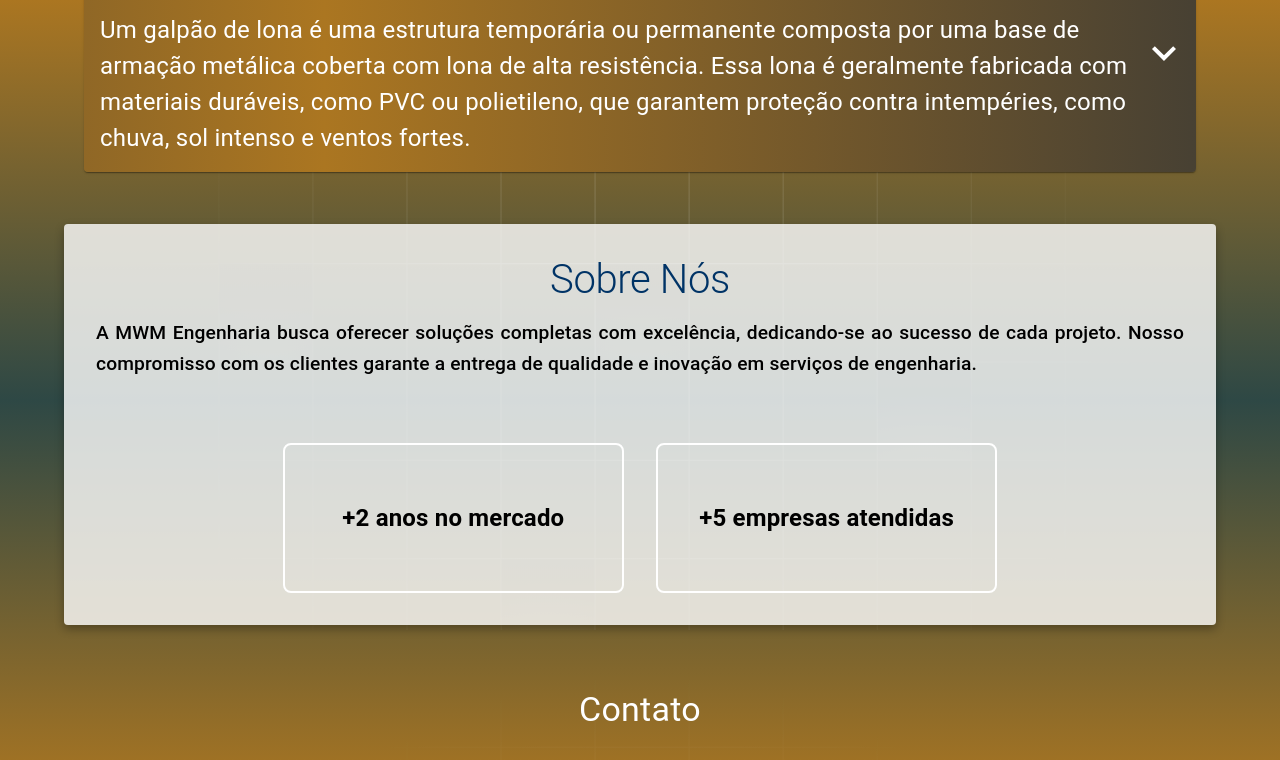
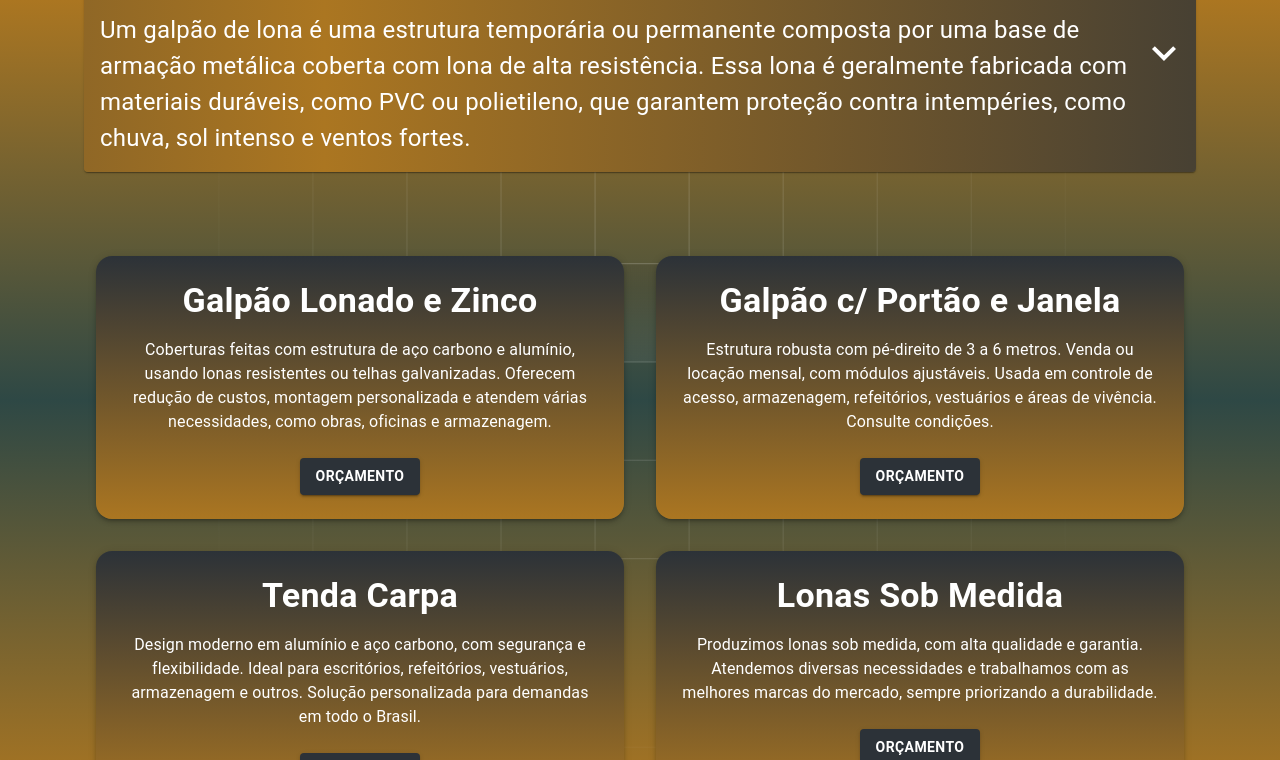
Before and after one commit to Lijunio/mwm-teste, a React (Create React App) app: page / in a window 1280 px wide. Shown: the part 2000-2760 px from the top of the page. Built offline with nearby package versions, Linux system fonts and the light colour scheme.

Commit message:
alterações

```diff
--- a/src/components/AboutUs.tsx
+++ b/src/components/AboutUs.tsx
@@ -1,114 +1,176 @@
 import React from "react";
-import { Typography, Box, Grid, Card } from "@mui/material";
+import { Box, Card, Typography, Button, Grid } from "@mui/material";
 
 const AboutUs: React.FC = () => {
+  const handleBudgetRequest = (title: string) => {
+    const message = `Olá! Estive analisando o seu site e tenho uma dúvida em relação a ${title}.`;
+    window.open(
+      `https://wa.me/5531991502088?text=${encodeURIComponent(message)}`,
+      "_blank"
+    );
+  };
+
   return (
+    <Box sx={{ p: 4, fontFamily: "'Roboto', sans-serif" }}>
+      <Grid container spacing={4} justifyContent="center">
+        <Grid item xs={12} sm={6} md={6}>
           <Card
             sx={{
-        width: { xs: "90%", md: "100%" },
-        backgroundColor: "rgba(255, 255, 255, 0.8)",
-        boxShadow: "0px 4px 10px rgba(0, 0, 0, 0.3)",
-        margin: "20px auto",
-      }}
-    >
-      <Box sx={{ color: "black", textAlign: "center", p: { xs: 2, sm: 4 } }}>
-        <Typography
-          variant="h2"
-          gutterBottom
-          sx={{
-            color: "#003366",
-            fontSize: { xs: "1.8rem", sm: "2rem", md: "2.5rem" },
-          }}
-        >
-          Sobre Nós
-        </Typography>
-        <Typography
-          variant="h6"
-          textAlign="justify"
-          gutterBottom
-          sx={{
-            fontSize: { xs: "1rem", sm: "1rem", md: "1.2rem" },
-          }}
-        >
-          A MWM Engenharia busca oferecer soluções completas com excelência,
-          dedicando-se ao sucesso de cada projeto. Nosso compromisso com os
-          clientes garante a entrega de qualidade e inovação em serviços de
-          engenharia.
-        </Typography>
-
-        <Grid
-          container
-          spacing={4}
-          justifyContent="center"
-          alignItems="center"
-          sx={{ mt: 4 }}
-        >
-          <Grid item xs={12} sm={6} md={4}>
-            <Box
-              sx={{
+              padding: 3,
+              boxShadow: 3,
+              textAlign: "center",
               display: "flex",
               flexDirection: "column",
               alignItems: "center",
-                justifyContent: "center",
-                height: { xs: 100, sm: 150 },
-                width: { xs: "100%", sm: "90%", md: "100%" },
-                border: "2px solid white",
-                borderRadius: 2,
-                transition: "all 0.3s ease",
+              height: "100%",
+              borderRadius: 4,
+              background: "linear-gradient(to bottom, rgb(44, 50, 56), rgb(171, 118, 33))",
+              color: "white",
+            }}
+          >
+            <Typography variant="h4" sx={{ fontWeight: "bold", mb: 2 }}>
+              Galpão Lonado e Zinco
+            </Typography>
+            <Typography sx={{ mb: 3 }}>
+              Coberturas feitas com estrutura de aço carbono e alumínio, usando lonas resistentes ou telhas galvanizadas.
+              Oferecem redução de custos, montagem personalizada e atendem várias necessidades, como obras, oficinas e armazenagem.
+            </Typography>
+            <Button
+              variant="contained"
+              sx={{
+                backgroundColor: "rgb(44, 50, 56)",
+                color: "#ffffff",
+                fontWeight: "bold",
                 "&:hover": {
-                  backgroundColor: "white",
-                  color: "#003366",
-                  transform: "scale(1.1)",
+                  backgroundColor: "#688198",
+                  color: "#ffffff",
                 },
               }}
+              onClick={() => handleBudgetRequest("Galpão Lonado e Zinco")}
             >
-              <Typography
-                variant="h4"
-                fontWeight="bold"
-                sx={{
-                  fontSize: { xs: "1.5rem", sm: "1.5rem" },
-                  textAlign: "center",
-                }}
-              >
-                +2 anos no mercado
-              </Typography>
-            </Box>
+              Orçamento
+            </Button>
+          </Card>
         </Grid>
 
-          <Grid item xs={12} sm={6} md={4}>
-            <Box
+        <Grid item xs={12} sm={6} md={6}>
+          <Card
             sx={{
+              padding: 3,
+              boxShadow: 3,
+              textAlign: "center",
               display: "flex",
               flexDirection: "column",
               alignItems: "center",
-                justifyContent: "center",
-                height: { xs: 100, sm: 150 },
-                width: { xs: "100%", sm: "90%", md: "100%" },
-                border: "2px solid white",
-                borderRadius: 2,
-                transition: "all 0.3s ease",
+              height: "100%",
+              borderRadius: 4,
+              background: "linear-gradient(to bottom, rgb(44, 50, 56), rgb(171, 118, 33))",
+              color: "white",
+            }}
+          >
+            <Typography variant="h4" sx={{ fontWeight: "bold", mb: 2 }}>
+              Galpão c/ Portão e Janela
+            </Typography>
+            <Typography sx={{ mb: 3 }}>
+              Estrutura robusta com pé-direito de 3 a 6 metros. Venda ou locação mensal, com módulos ajustáveis. Usada em controle de acesso, armazenagem, refeitórios, vestuários e áreas de vivência. Consulte condições.
+            </Typography>
+            <Button
+              variant="contained"
+              sx={{
+                backgroundColor: "rgb(44, 50, 56)",
+                color: "#ffffff",
+                fontWeight: "bold",
                 "&:hover": {
-                  backgroundColor: "white",
-                  color: "#003366",
-                  transform: "scale(1.1)",
+                  backgroundColor: "#688198",
+                  color: "#ffffff",
                 },
               }}
+              onClick={() => handleBudgetRequest("Galpão c/ Portão e Janela")}
             >
-              <Typography
-                variant="h4"
-                fontWeight="bold"
+              Orçamento
+            </Button>
+          </Card>
+        </Grid>
+
+        <Grid item xs={12} sm={6} md={6}>
+          <Card
             sx={{
-                  fontSize: { xs: "1.5rem", sm: "1.5rem" },
+              padding: 3,
+              boxShadow: 3,
               textAlign: "center",
+              display: "flex",
+              flexDirection: "column",
+              alignItems: "center",
+              height: "100%",
+              borderRadius: 4,
+              background: "linear-gradient(to bottom, rgb(44, 50, 56), rgb(171, 118, 33))",
+              color: "white",
             }}
           >
-                +5 empresas atendidas
+            <Typography variant="h4" sx={{ fontWeight: "bold", mb: 2 }}>
+              Tenda Carpa
             </Typography>
-            </Box>
+            <Typography sx={{ mb: 3 }}>
+              Design moderno em alumínio e aço carbono, com segurança e flexibilidade. Ideal para escritórios, refeitórios, vestuários, armazenagem e outros. Solução personalizada para demandas em todo o Brasil.
+            </Typography>
+            <Button
+              variant="contained"
+              sx={{
+                backgroundColor: "rgb(44, 50, 56)",
+                color: "#ffffff",
+                fontWeight: "bold",
+                "&:hover": {
+                  backgroundColor: "#688198",
+                  color: "#ffffff",
+                },
+              }}
+              onClick={() => handleBudgetRequest("Tenda Carpa")}
+            >
+              Orçamento
+            </Button>
+          </Card>
+        </Grid>
+
+        <Grid item xs={12} sm={6} md={6}>
+          <Card
+            sx={{
+              padding: 3,
+              boxShadow: 3,
+              textAlign: "center",
+              display: "flex",
+              flexDirection: "column",
+              alignItems: "center",
+              height: "100%",
+              borderRadius: 4,
+              background: "linear-gradient(to bottom, rgb(44, 50, 56), rgb(171, 118, 33))",
+              color: "white",
+            }}
+          >
+            <Typography variant="h4" sx={{ fontWeight: "bold", mb: 2 }}>
+              Lonas Sob Medida
+            </Typography>
+            <Typography sx={{ mb: 3 }}>
+              Produzimos lonas sob medida, com alta qualidade e garantia. Atendemos diversas necessidades e trabalhamos com as melhores marcas do mercado, sempre priorizando a durabilidade.
+            </Typography>
+            <Button
+              variant="contained"
+              sx={{
+                backgroundColor: "rgb(44, 50, 56)",
+                color: "#ffffff",
+                fontWeight: "bold",
+                "&:hover": {
+                  backgroundColor: "#688198",
+                  color: "#ffffff",
+                },
+              }}
+              onClick={() => handleBudgetRequest("Lonas Sob Medida")}
+            >
+              Orçamento
+            </Button>
+          </Card>
         </Grid>
       </Grid>
     </Box>
-    </Card>
   );
 };
 
--- a/src/components/Home.tsx
+++ b/src/components/Home.tsx
@@ -95,6 +95,7 @@
   }}
 >
   <CardContent>
+
     <Typography
       variant="h4"
       sx={{
@@ -102,10 +103,10 @@
         fontSize: "2rem",
         textAlign: "left",
         color: "white",
-        marginTop: isSmallScreen ? "0" : "50px",
+        marginTop: isSmallScreen ? "0" : "20px",
       }}
     >
-      Na MWM Engenharia, somos especialistas em
+      Há mais de 2 anos no mercado. Na MWM Engenharia, somos especialistas em
     </Typography>
   </CardContent>
 
--- a/src/components/Navbar.tsx
+++ b/src/components/Navbar.tsx
@@ -4,17 +4,15 @@
 const Navbar: React.FC = () => {
   return (
     <>
-      {/* Menu fixo com borda e fundo */}
       <AppBar
         position="fixed"
         sx={{
-          backgroundColor: "rgb(44, 50, 56)", // Cor de fundo do menu
+          backgroundColor: "rgb(44, 50, 56)",
           boxShadow: "none",
           width: "100%",
           top: 0,
           zIndex: 9999,
           padding: "10px 0",
-          borderBottom: "4px solid #688198", // Borda com a cor desejada
         }}
       >
         <Toolbar
@@ -25,7 +23,6 @@
             flexWrap: "nowrap",
           }}
         >
-          {/* Menu com animação */}
           <Box
             sx={{
               display: "flex",
@@ -42,12 +39,14 @@
           >
             <Button
               sx={{
+                backgroundColor: "rgb(44, 50, 56)",
                 color: "#ffffff",
                 fontSize: "18px",
                 fontWeight: "bold",
                 transition: "color 0.3s ease",
                 "&:hover": {
-                  color: "#688198",
+                  backgroundColor: "#688198",
+                  color: "#ffffff",
                 },
               }}
               href="#services"
@@ -56,12 +55,14 @@
             </Button>
             <Button
               sx={{
+                backgroundColor: "rgb(44, 50, 56)",
                 color: "#ffffff",
                 fontSize: "18px",
                 fontWeight: "bold",
                 transition: "color 0.3s ease",
                 "&:hover": {
-                  color: "#688198",
+                  backgroundColor: "#688198",
+                  color: "#ffffff",
                 },
               }}
               href="#about-us"
@@ -70,12 +71,14 @@
             </Button>
             <Button
               sx={{
+                backgroundColor: "rgb(44, 50, 56)",
                 color: "#ffffff",
                 fontSize: "18px",
                 fontWeight: "bold",
                 transition: "color 0.3s ease",
                 "&:hover": {
-                  color: "#688198",
+                  backgroundColor: "#688198",
+                  color: "#ffffff",
                 },
               }}
               href="#contact"
@@ -86,9 +89,7 @@
         </Toolbar>
       </AppBar>
 
-      {/* Conteúdo da página abaixo do menu */}
       <Box sx={{ marginTop: "100px", padding: "20px" }}>
-        {/* Coloque aqui o restante do conteúdo da página */}
       </Box>
     </>
   );
```
Also changed, not shown: 1 other file (tests, documents, lock files or other folders). Lines whose indentation alone changed are shown as unchanged.
